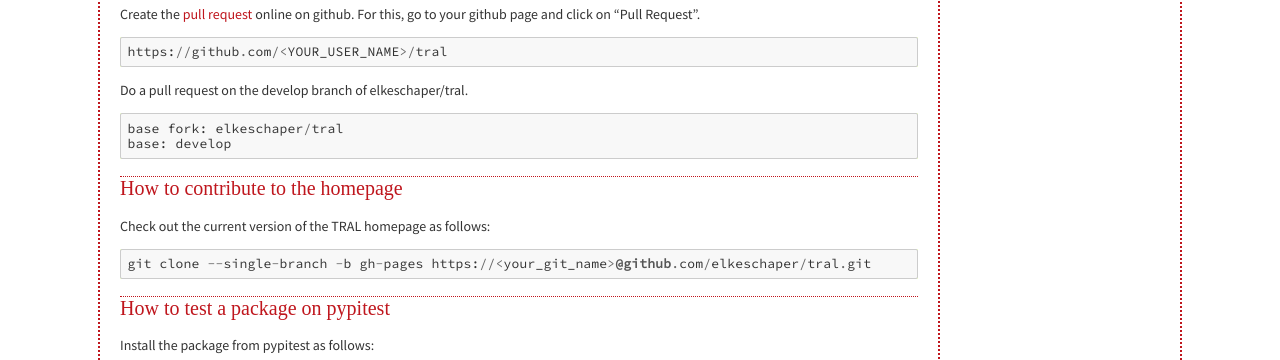
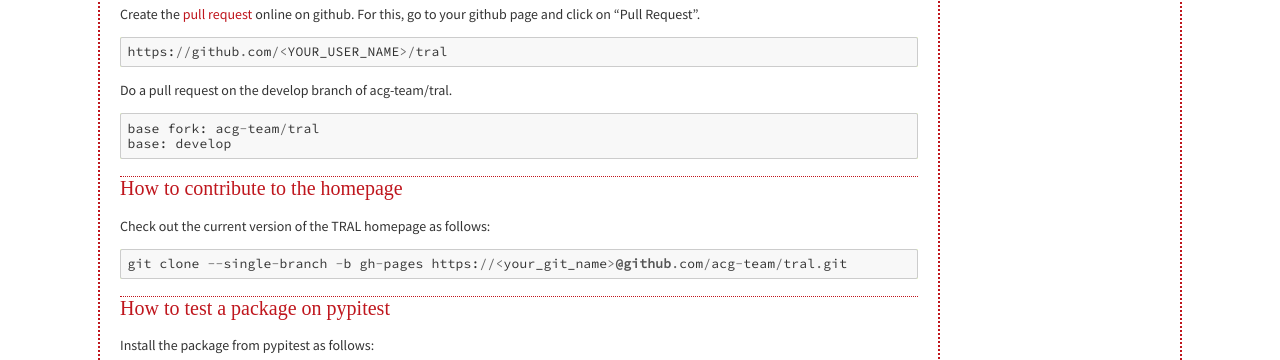
Before and after one commit to acg-team/tral, a Sphinx documentation site: the page built from docs/contribute.rst, in a window 1280 px wide. Shown: the part 1023-1383 px from the top of the page. Built offline with Sphinx 7.4.7, drawn with Linux system fonts in a browser that asks for light colours; some web fonts are replaced.

Commit message:
Update contribute.rst
changed elkeschapter to acg-team

```diff
--- a/docs/contribute.rst
+++ b/docs/contribute.rst
@@ -65,11 +65,11 @@
     https://github.com/<YOUR_USER_NAME>/tral
 
 
-Do a pull request on the develop branch of  elkeschaper/tral.
+Do a pull request on the develop branch of  acg-team/tral.
 
 ::
 
-    base fork: elkeschaper/tral
+    base fork: acg-team/tral
     base: develop
 
 
@@ -83,7 +83,7 @@
 
 ::
 
-    git clone --single-branch -b gh-pages https://<your_git_name>@github.com/elkeschaper/tral.git
+    git clone --single-branch -b gh-pages https://<your_git_name>@github.com/acg-team/tral.git
 
 
 How to test a package on pypitest
```
